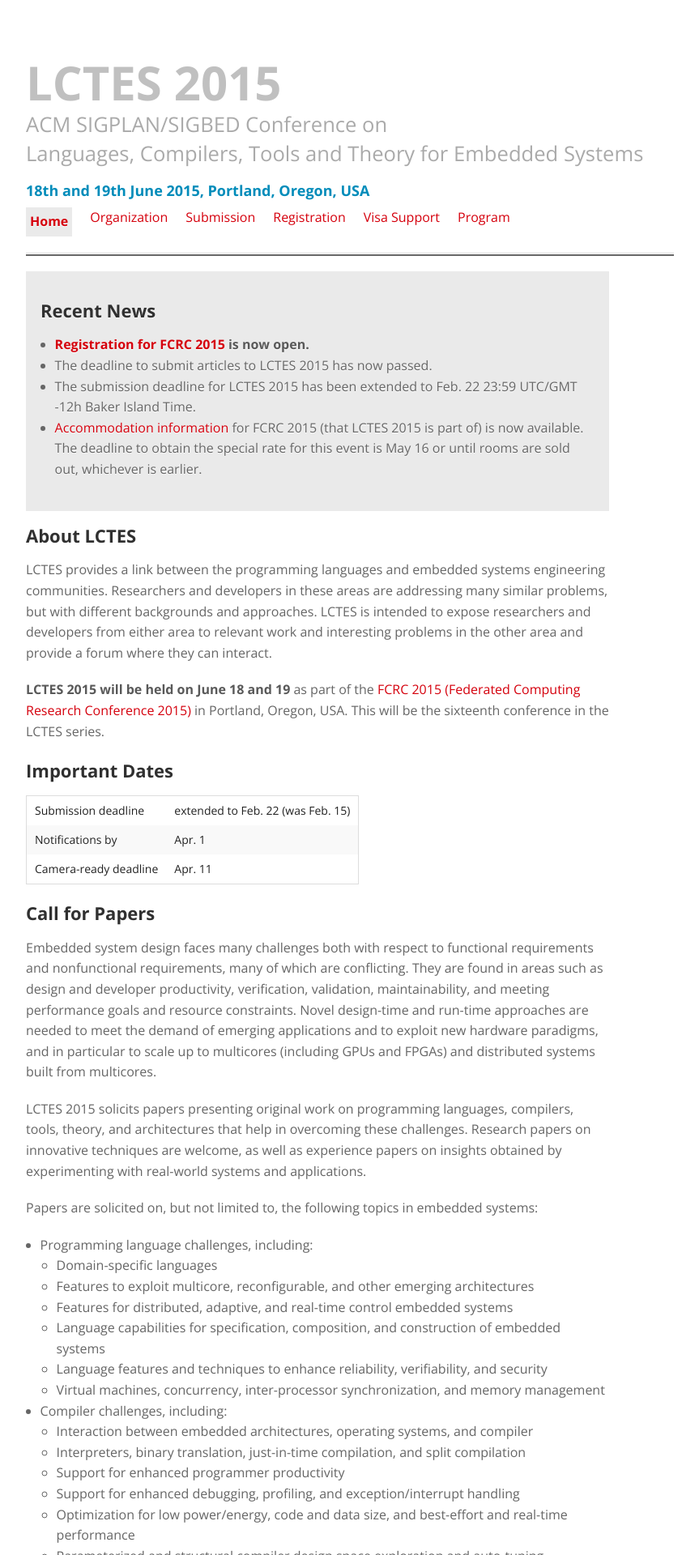
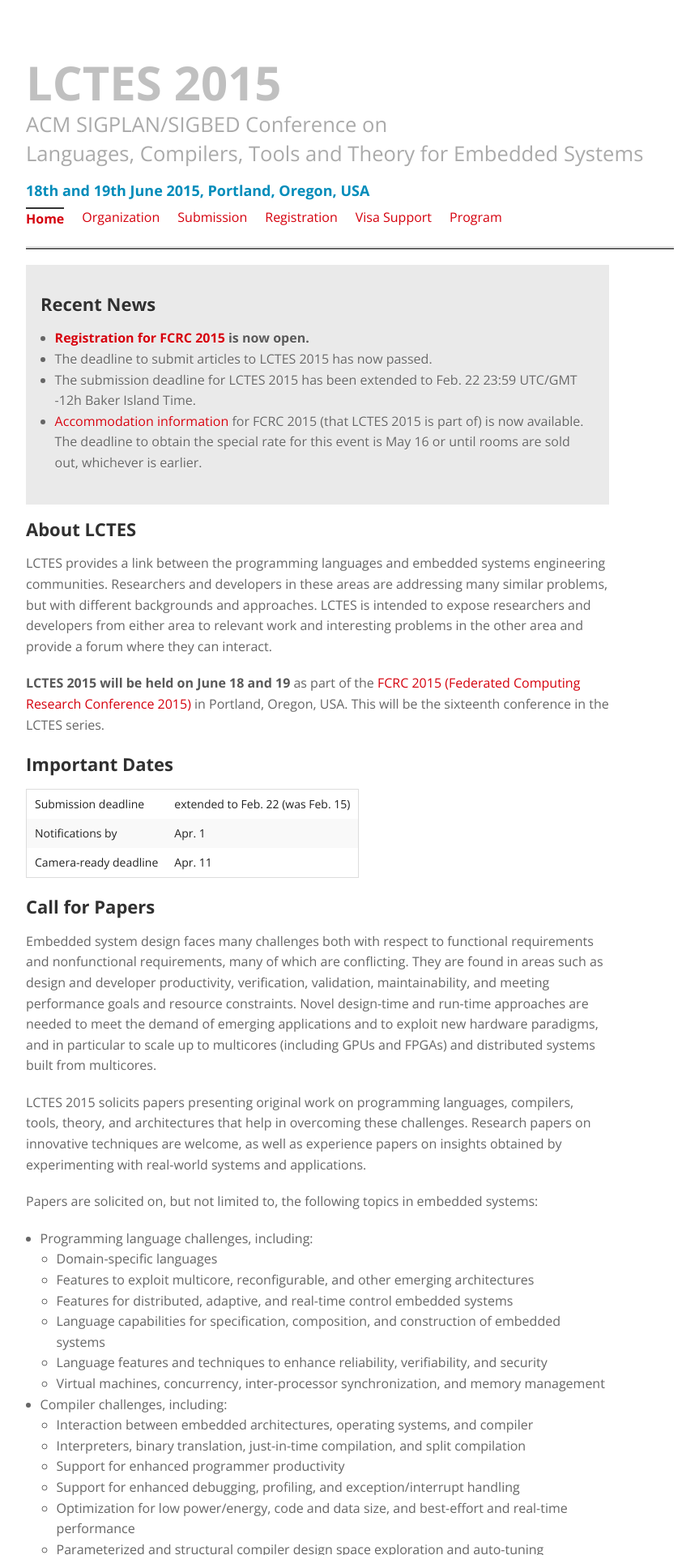
Before and after one commit to GSathish/lctes2015, a Jekyll site: the page built from index.html, in a window 1280 px wide. Shown: the top 1920 px of the page at 81% size, without its empty margins (28-891 px from the left). Built offline with Jekyll 4.4.1, drawn with Linux system fonts in a browser that asks for light colours.

Commit message:
Updated stylesheet for active nav item

```diff
--- a/stylesheets/stylesheet.css
+++ b/stylesheets/stylesheet.css
@@ -171,9 +171,8 @@
 
 nav .active {
   font-weight: bold;
-  /* border-bottom: 2px solid #333; */
-  background: #eaeaea;
-  padding: 5px;
+  border-top: 2px solid #333;
+  /* background: #eaeaea; */
 }
 
 /* #Footer
```
